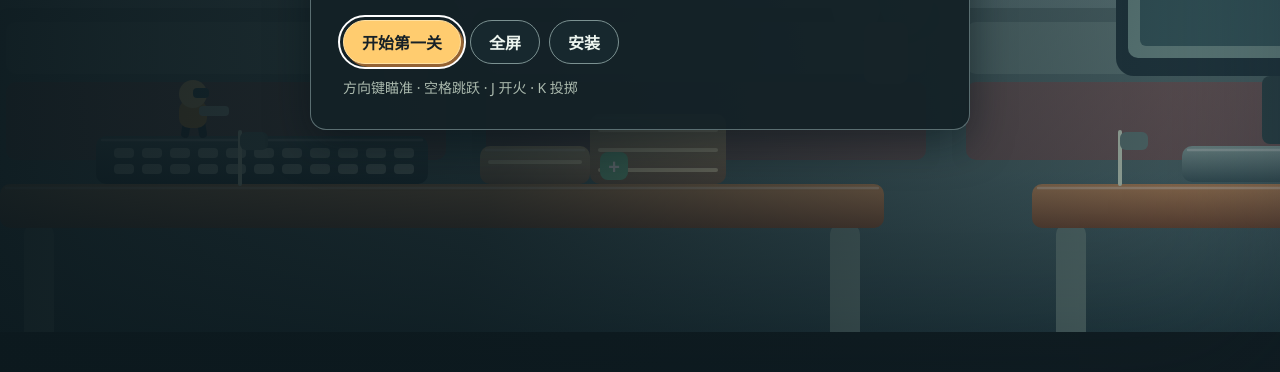
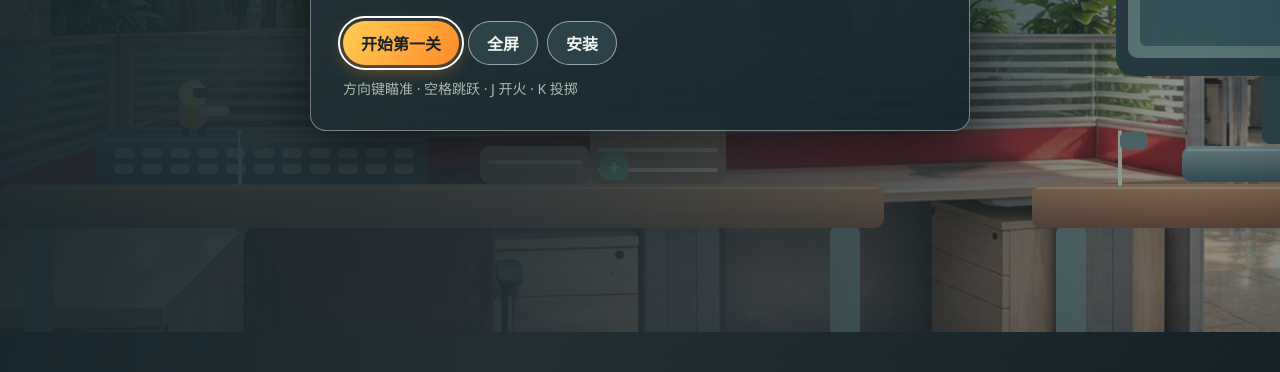
Before and after one commit to BradlyTomsett/SiactDemonHunter, a plain HTML site: page index.html in a window 1280 px wide. Shown: the part 428-800 px from the top of the page. Drawn offline with Linux system fonts and the light colour scheme; animation ran at ten frames a second.

Commit message:
Refresh office visuals and add new scenes and boss moves

```diff
--- a/src/levels.mjs
+++ b/src/levels.mjs
@@ -34,7 +34,7 @@ export const ENEMIES = {
 export const BOSS = {
   health: 60, width: 58, height: 48, label: '6狗',
   trigger: 340, arenaLeft: 320, arenaRight: 960, spawnX: 690, ground: 286,
-  intro: 1.5, warning: 1, dashSpeed: 250, dashDuration: 1.1,
+  intro: 3.0, warning: 1, dashSpeed: 250, dashDuration: 1.1,
   waveSpeed: 175, recovery: 1.1, damage: 1,
 };
 
@@ -72,8 +72,8 @@ const cp = (c, x) => c.checkpoints.push({ x, y: GROUND });
 const hint = (c, x, text) => c.hints.push({ x, text });
 const decorate = (c, x, y, kind) => c.decoration.push({ x, y, kind });
 
-// ── 1/6 键盘区：教学，平坦 + 一个断口 + 首个陷阱 ────────────────────────────
-const ch1 = createChapter('ch1', '第一关 · 1/6 键盘区', 2300, '从键盘旁出发');
+// ── 1/9 键盘区：教学，平坦 + 一个断口 + 首个陷阱 ────────────────────────────
+const ch1 = createChapter('ch1', '第一关 · 1/9 键盘区', 2300, '从键盘旁出发');
 ch1.spawn = { x: 88, y: 262 };
 desk(ch1, 0, 442);
 keyboard(ch1, 48, 262, 166, 24);
@@ -101,8 +101,8 @@ hint(ch1, 700, '前方有巡逻怪，按住开火可以连发');
 hint(ch1, 1126, '高处的平台能省一段路');
 hint(ch1, 1520, '红色区域会伤人，跳过去');
 
-// ── 2/6 书堆迷宫：纵向爬升 + 射击怪 ────────────────────────────────────────
-const ch2 = createChapter('ch2', '第一关 · 2/6 书堆迷宫', 3300, '堆叠的文件与书本');
+// ── 2/9 书堆迷宫：纵向爬升 + 射击怪 ────────────────────────────────────────
+const ch2 = createChapter('ch2', '第一关 · 2/9 书堆迷宫', 3300, '堆叠的文件与书本');
 desk(ch2, 0, 910);
 books(ch2, 320, 250, 56, 36);
 books(ch2, 376, 214, 56, 36);
@@ -142,8 +142,8 @@ hint(ch2, 1500, '爬得越高，弹药越强');
 hint(ch2, 2100, '前方是 6 狗，经过旗帜后准备战斗');
 hint(ch2, 2600, '击败 6 狗才能离开，小心从天上掉落的东西');
 
-// ── 3/6 线缆区：放电陷阱 + 飞怪 + 断崖 ────────────────────────────────────
-const ch3 = createChapter('ch3', '第一关 · 3/6 显示器线缆区', 2700, '缠绕的线与漏电');
+// ── 3/9 线缆区：放电陷阱 + 飞怪 + 断崖 ────────────────────────────────────
+const ch3 = createChapter('ch3', '第一关 · 3/9 显示器线缆区', 2700, '缠绕的线与漏电');
 desk(ch3, 0, 290);
 desk(ch3, 390, 390);
 desk(ch3, 880, 430);
@@ -179,8 +179,8 @@ hint(ch3, 1400, '检查点每走一段就有一个');
 hint(ch3, 1900, '离显示器越近，线越乱');
 hint(ch3, 2300, '前方就是桌缝');
 
-// ── 4/6 咖啡区：湿滑地面 + 混合敌人 ──────────────────────────────────────
-const ch4 = createChapter('ch4', '第一关 · 4/6 咖啡渍区', 2800, '泼洒的咖啡与湿滑的桌面');
+// ── 4/9 咖啡区：湿滑地面 + 混合敌人 ──────────────────────────────────────
+const ch4 = createChapter('ch4', '第一关 · 4/9 咖啡渍区', 2800, '泼洒的咖啡与湿滑的桌面');
 desk(ch4, 0, 350);
 desk(ch4, 450, 710);
 desk(ch4, 1260, 430);
@@ -220,8 +220,8 @@ hint(ch4, 1250, '两处咖啡渍之间是安全区');
 hint(ch4, 1800, '飞怪会沿着咖啡的味道俯冲');
 hint(ch4, 2300, '最后一段了，检查点很密');
 
-// ── 5/6 抽屉军械库：高台攀爬 + 密集战斗 ──────────────────────────────────
-const ch5 = createChapter('ch5', '第一关 · 5/6 抽屉军械库', 2600, '抽屉里的武器与硬仗');
+// ── 5/9 抽屉军械库：高台攀爬 + 密集战斗 ──────────────────────────────────
+const ch5 = createChapter('ch5', '第一关 · 5/9 抽屉军械库', 2600, '抽屉里的武器与硬仗');
 desk(ch5, 0, 330);
 desk(ch5, 430, 300);
 desk(ch5, 800, 310);
@@ -258,8 +258,8 @@ hint(ch5, 1200, '穿过抽屉往上走，能绕开地面火力');
 hint(ch5, 1700, '弹药有限，用完会自动换回普通枪');
 hint(ch5, 2200, '打完这一批就是桌缝了');
 
-// ── 6/6 桌缝终局：Boss 竞技场 ────────────────────────────────────────────
-const ch6 = createChapter('ch6', '第一关 · 6/6 桌缝终局', 1800, '桌缝尽头的守卫');
+// ── 9/9 桌缝终局：Boss 竞技场 ────────────────────────────────────────────
+const ch6 = createChapter('ch6', '第一关 · 6/9 桌缝终局', 1800, '桌缝尽头的守卫');
 desk(ch6, 0, 240);
 desk(ch6, 300, 1500);
 decorate(ch6, 900, 286, 'monitor');
@@ -273,4 +273,32 @@ cp(ch6, 210);
 hint(ch6, 0, '把最后一发手榴弹留在这里');
 hint(ch6, 280, '它冲过来时跳起来躲开，落地的震波要跳过');
 
-export const LEVELS = [ch1, ch2, ch3, ch4, ch5, ch6];
+// 新增三个可通行场景：地面、显示器顶部与打印机。
+const floor = createChapter('floor', '第一关 · 6/9 办公室地面', 2100, '穿越工位与绿植');
+for (const [x,w] of [[0,620],[690,550],[1310,790]]) floor.platforms.push({ x, y: GROUND, w, h: 22, kind: 'floor' });
+crate(floor, 350, 256, 52); crate(floor, 960, 256, 50);
+patrol(floor, 820, 740, 900); gunner(floor, 1650); flyer(floor, 1500, 205, 1400, 1620);
+hazard(floor, 1100, 60, GROUND - 14, 'cable');
+health(floor, 580, 270); grenades(floor, 1370, 270); weapon(floor, 1820, 270, 'rapid');
+cp(floor, 150); cp(floor, 750); cp(floor, 1350); cp(floor, 1850);
+hint(floor, 0, '来到办公室地面，越过桌腿和线缆'); hint(floor, 1100, '警示条纹的区域会造成伤害');
+
+const monitor = createChapter('monitor', '第一关 · 7/9 显示器顶部', 1900, '攀过屏幕与线缆');
+for (const [x,w] of [[0,520],[600,540],[1220,680]]) monitor.platforms.push({ x, y: GROUND, w, h: 22, kind: 'monitorTop' });
+crate(monitor, 350, 256, 50); shelf(monitor, 800, 225, 100); crate(monitor, 1470, 256, 48);
+flyer(monitor, 720, 210, 640, 950); patrol(monitor, 1510, 1420, 1660);
+hazard(monitor, 1030, 55, GROUND - 14, 'cable');
+health(monitor, 640, 270); weapon(monitor, 1250, 270, 'pierce');
+cp(monitor, 120); cp(monitor, 640); cp(monitor, 1260); cp(monitor, 1680);
+hint(monitor, 0, '沿显示器顶部前进，小心屏幕间的空隙');
+
+const printer = createChapter('printer', '第一关 · 8/9 打印机', 1900, '穿越纸张与设备');
+for (const [x,w] of [[0,610],[690,530],[1300,600]]) printer.platforms.push({ x, y: GROUND, w, h: 22, kind: 'printerTop' });
+books(printer, 380, 258, 60, 28); crate(printer, 900, 256, 48); shelf(printer, 1500, 220, 100);
+gunner(printer, 850); patrol(printer, 1650, 1530, 1770); flyer(printer, 1100, 200, 1000, 1200);
+hazard(printer, 1450, 55, GROUND - 14, 'crumb');
+health(printer, 700, 270); grenades(printer, 1330, 270); weapon(printer, 1800, 270, 'heavy');
+cp(printer, 120); cp(printer, 740); cp(printer, 1350); cp(printer, 1740);
+hint(printer, 0, '踏上打印机顶盖，越过纸张和出纸口');
+
+export const LEVELS = [ch1, ch2, ch3, ch4, ch5, floor, monitor, printer, ch6];
--- a/src/render.mjs
+++ b/src/render.mjs
@@ -3,12 +3,21 @@ import { VIEW } from './levels.mjs';
 export function createRenderer(canvas) {
   const ctx = canvas.getContext('2d', { alpha: false });
   const { width: W, height: H } = VIEW;
-  const scale = 2;
+  const scale = 3;
+  const office = new Image();
+  office.src = './assets/office.jpg';
   canvas.width = W * scale; canvas.height = H * scale;
   const round = (x,y,w,h,r,color) => { ctx.fillStyle=color; ctx.beginPath(); ctx.roundRect(x,y,w,h,Math.max(0,Math.min(r,w/2,h/2))); ctx.fill(); };
   const oval = (x,y,rx,ry,color) => { ctx.fillStyle=color; ctx.beginPath(); ctx.ellipse(x,y,rx,ry,0,0,Math.PI*2); ctx.fill(); };
   const line = (x1,y1,x2,y2,color,width=1) => { ctx.strokeStyle=color; ctx.lineWidth=width; ctx.lineCap='round'; ctx.beginPath();ctx.moveTo(x1,y1);ctx.lineTo(x2,y2);ctx.stroke(); };
-  function background(camera) {
+  function background(camera, level) {
+    if (office.complete && office.naturalWidth) {
+      const width = 1200, offset = (camera * .12) % width;
+      for (let x = -offset; x < W; x += width) ctx.drawImage(office, x, 0, width, H);
+      ctx.fillStyle = "#18242a28"; ctx.fillRect(0, 0, W, H);
+      sceneDetails(level, camera);
+      return;
+    }
     const bg=ctx.createLinearGradient(0,0,0,H); bg.addColorStop(0,'#b0c8c6'); bg.addColorStop(.65,'#6c9091'); bg.addColorStop(1,'#354f54'); ctx.fillStyle=bg;ctx.fillRect(0,0,W,H);
     const shift=(camera*.15)%240;
     for(let x=-240-shift;x<W+240;x+=240) {
@@ -20,12 +29,25 @@ export function createRenderer(canvas) {
     }
     const shade=ctx.createLinearGradient(0,0,0,H);shade.addColorStop(0,'#ffffff18');shade.addColorStop(1,'#102f3c55');ctx.fillStyle=shade;ctx.fillRect(0,0,W,H);
   }
+  function sceneDetails(level, camera) {
+    const x = -(camera * .3 % 750);
+    if (level.id === 'floor') {
+      for (let i = -1; i < 2; i++) { const dx=x+i*750; round(dx+90,110,38,205,6,'#aab0aa'); round(dx+465,110,38,205,6,'#aab0aa'); round(dx+55,100,490,18,5,'#d7b587'); line(dx+100,112,dx+100,305,'#6d7675',4); }
+    } else if (level.id === 'monitor') {
+      for (let i=-1;i<3;i++) { const dx=x+i*420;round(dx+20,125,330,171,9,'#1a242b');round(dx+27,133,316,153,5,'#25637b');round(dx+39,145,90,7,3,'#66d5d3');round(dx+39,160,250,3,1,'#a3cfc5');round(dx+39,170,200,3,1,'#89b5b6');round(dx+39,180,235,3,1,'#89b5b6'); }
+    } else if (level.id === 'printer') {
+      for (let i=-1;i<3;i++) { const dx=x+i*460;round(dx+15,153,390,160,14,'#d8dfe0');round(dx+32,173,355,45,5,'#8c9a9e');round(dx+48,180,320,20,3,'#303e43');round(dx+66,126,230,60,3,'#fcfdf5');line(dx+86,145,dx+270,145,'#b6c3c4',2);line(dx+86,155,dx+240,155,'#b6c3c4',2);round(dx+316,230,55,28,4,'#94c8ba'); }
+    }
+  }
   function platform(p) {
-    const colors={desk:['#bd8b60','#754c37'],keyboard:['#547176','#253f4a'],books:['#dfc69c','#896a56'],stand:['#8daaa8','#3e5c63'],drawer:['#bd946c','#77533b'],crate:['#d8ad77','#90683f'],plank:['#caa67d','#785b40'],shelf:['#adbfbb','#5a7779']};
+    const colors={desk:['#bd8b60','#754c37'],keyboard:['#547176','#253f4a'],books:['#dfc69c','#896a56'],stand:['#8daaa8','#3e5c63'],drawer:['#bd946c','#77533b'],crate:['#d8ad77','#90683f'],plank:['#caa67d','#785b40'],shelf:['#adbfbb','#5a7779'],floor:['#e4d8bc','#a99a80'],monitorTop:['#58636b','#18242b'],printerTop:['#f8f8ef','#9ea8a7']};
     const [top,bottom]=colors[p.kind] || colors.desk;
     if(p.kind==='desk'){round(p.x+12,p.y+p.h-2,15,72,5,'#66817e');round(p.x+p.w-27,p.y+p.h-2,15,72,5,'#66817e');}
     const grad=ctx.createLinearGradient(0,p.y,0,p.y+p.h);grad.addColorStop(0,top);grad.addColorStop(1,bottom);round(p.x,p.y,p.w,p.h,Math.min(5,p.h/2),grad);
     line(p.x+3,p.y+2,p.x+p.w-3,p.y+2,'#ffffff55',1.2);
+    if(p.kind==='floor') { for(let x=p.x+60;x<p.x+p.w;x+=110) line(x,p.y+3,x,p.y+p.h-2,'#958b7c',1); }
+    if(p.kind==='monitorTop') { for(let x=p.x+35;x<p.x+p.w;x+=100) round(x,p.y+6,30,3,1,'#9db9b4'); }
+    if(p.kind==='printerTop') { for(let x=p.x+20;x<p.x+p.w;x+=45) line(x,p.y+6,x+27,p.y+6,'#899795',1); }
     if(p.kind==='keyboard') for(let x=p.x+9;x<p.x+p.w-8;x+=14)for(let y=p.y+6;y<p.y+p.h-4;y+=8)round(x,y,10,5,2,'#a1b8b2');
     if(p.kind==='books') for(let y=p.y+8;y<p.y+p.h-2;y+=10)line(p.x+5,y,p.x+p.w-5,y,'#f7e3bb',2);
     if(p.kind==='drawer')round(p.x+p.w/2-11,p.y+12,22,5,3,'#e4c399');
@@ -45,9 +67,11 @@ export function createRenderer(canvas) {
     ctx.save();ctx.translate(3,14);ctx.rotate(Math.atan2(p.aimY,p.aimX*p.facing));round(0,-2,15,5,2,'#b7c9c0');if(p.flash>0)oval(18,0,5,4,'#ffdf79');ctx.restore();ctx.restore();
   }
   function enemy(e,t){if(!e.health)return;const color=e.flash?'#ffe8d4':e.type==='gunner'?'#5d8795':e.type==='flyer'?'#a26c91':'#b66383';oval(e.x+e.w/2,e.y+e.h*.58,e.w*.48,e.h*.42,color);oval(e.x+e.w/2,e.y+e.h*.33,e.w*.38,e.h*.32,color);oval(e.x+(e.direction<0?7:e.w-7),e.y+e.h*.38,2.5,2.5,'#fff4c3');if(e.type==='flyer'){oval(e.x+1,e.y+6,7,3,'#d7a1be');oval(e.x+e.w-1,e.y+6,7,3,'#d7a1be');}else{line(e.x+5,e.y+e.h-3,e.x+3,e.y+e.h,'#493847',4);line(e.x+e.w-5,e.y+e.h-3,e.x+e.w-3,e.y+e.h,'#493847',4);}}
-  function dog(b){
+  function dog(b, t){
     if(!b || ['waiting','defeated'].includes(b.state))return;
-    ctx.save();ctx.translate(b.x+b.w/2,b.y);ctx.scale(-b.direction,1);if(b.state==='dying')ctx.globalAlpha=Math.max(0,b.timer/.8);
+    ctx.save();ctx.translate(b.x+b.w/2,b.y);ctx.scale(-b.direction,1);
+    const bob = b.state==='intro' ? Math.sin(t*6)*2 : b.state==='dash' ? Math.sin(t*23)*2 : b.state==='leap' ? -2 : Math.sin(t*4); ctx.translate(0,bob);
+    if(b.state==='dying')ctx.globalAlpha=Math.max(0,b.timer/.8);
     const fur=b.flash?'#fff2df':'#bd8357';
     oval(0,32,25,15,'#8b5e43'); oval(0,28,24,14,fur);
     line(-15,36,-17,46,'#77503a',7);line(13,36,15,46,'#77503a',7);
@@ -56,12 +80,15 @@ export function createRenderer(canvas) {
     oval(0,23,11,8,'#f0d3af');oval(0,20,4,3,'#342521');line(0,23,0,27,'#704737',1);line(-4,28,4,28,'#704737',1);
     ctx.strokeStyle='#ff7900';ctx.lineWidth=4;ctx.lineCap='round';ctx.beginPath();ctx.arc(0,10,19,Math.PI*1.05,Math.PI*1.95);ctx.stroke();
     round(-21,9,6,13,3,'#ff8300');round(15,9,6,13,3,'#ff8300');oval(-17,19,4,4,'#ffae32');oval(17,19,4,4,'#ffae32');
+    if(b.state==='intro') { line(-26,-4,-20,1,'#fff3a0',2); line(25,-3,20,1,'#fff3a0',2); line(-28,6,-23,7,'#ffb229',2); }
+    if(b.state==='warnLeap'){line(-30,-8,30,-8,'#ffdd73',2);}
     ctx.restore();
+    if(b.state==='intro'){round(b.x-28,b.y-31,114,20,9,'#251b19dd');ctx.fillStyle='#ffd37a';ctx.font='bold 10px sans-serif';ctx.textAlign='center';ctx.fillText('看我的橙色耳机！',b.x+b.w/2,b.y-17);}
     if(b.speech>0){const x=b.x+b.w/2;round(x-48,b.y-27,96,19,8,'#fff7df');ctx.fillStyle='#503323';ctx.font='bold 10px sans-serif';ctx.textAlign='center';ctx.fillText('感谢骡子爹',x,b.y-14);}
   }
   function dropping(d){ctx.save();ctx.translate(d.x,d.y);oval(9,14,9,4,'#754023');oval(9,10,7,5,'#92512b');oval(10,6,5,4,'#a66332');oval(11,3,3,3,'#b77840');oval(7,10,1.2,1.2,'#fff1d2');oval(12,10,1.2,1.2,'#fff1d2');ctx.restore();}
   return function render(game){
-    ctx.setTransform(scale,0,0,scale,0,0);background(game.camera);ctx.save();ctx.translate(-game.camera,0);
+    ctx.setTransform(scale,0,0,scale,0,0);background(game.camera,game.level);ctx.save();ctx.translate(-game.camera,0);
     for(const d of game.level.decoration) decoration(d);
     for(const p of game.level.platforms) platform(p);
     for(const h of game.level.hazards){
@@ -76,7 +103,7 @@ export function createRenderer(canvas) {
     for(const [i,c] of game.level.checkpoints.entries()){line(c.x,c.y-26,c.x,c.y,'#d7e8d4',2);round(c.x,c.y-26,14,9,3,i<=game.checkpoint?'#72e5ad':'#678483');}
     if(!game.level.boss || game.boss?.state==='defeated'){const e=game.level.exit;round(e.x-4,e.y-4,e.w+8,e.h+4,9,'#bbdbc4');round(e.x,e.y,e.w,e.h,7,'#416e68');ctx.fillStyle='#fff7d4';ctx.font='bold 10px sans-serif';ctx.textAlign='center';ctx.fillText('出口',e.x+e.w/2,e.y-8);}
     for(const s of game.supplies){if(s.taken)continue;round(s.x,s.y+Math.sin(game.elapsed*5)*2,s.w,s.h,4,s.type==='grenade'?'#e6b36f':s.type?'#83b2d0':'#79caa0');ctx.fillStyle='#fff';ctx.font='bold 10px sans-serif';ctx.textAlign='center';ctx.fillText(({grenade:'雷',spread:'散',pierce:'穿',rapid:'疾',heavy:'重'})[s.type]||'+',s.x+7,s.y+11);}
-    for(const e of game.enemies)enemy(e,game.elapsed);dog(game.boss);
+    for(const e of game.enemies)enemy(e,game.elapsed);dog(game.boss,game.elapsed);
     for(const d of game.droppings) if(!d.destroyed)dropping(d);
     for(const w of game.waves)round(w.x,w.y,w.w,w.h,5,'#ffb762');
     for(const s of game.enemyShots)oval(s.x+3,s.y+3,4,4,'#ff8b62');
--- a/style.css
+++ b/style.css
@@ -208,3 +208,14 @@ h1 span { color: var(--amber); }
 .primary, .secondary, .pause { border-radius:999px; }
 
 .rotate-install { margin-top: 20px; min-width: 120px; }
+
+/* 鲜明的办公室配色与半透明游戏界面 */
+:root { --amber: #ffad3b; }
+.overlay { background: linear-gradient(105deg,#14242af2 0%,#253238dd 48%,#26323844 100%); }
+.panel { background: linear-gradient(145deg,#243439f5,#16262df2); border:1px solid #ffffff66; border-top:4px solid #f0443c; box-shadow:0 18px 60px #0008; }
+.chapter { color:#ffbf54; letter-spacing:.12em; }
+h1 span { color:#ffb231; text-shadow:0 2px 20px #ff8c3055; }
+.hud-left { background:#1b2a30dc; border:1px solid #ffffff77; border-left:4px solid #f0443c; backdrop-filter:blur(10px); }
+.primary { background:linear-gradient(120deg,#ffcd55,#ff8b27); border:0; box-shadow:0 5px 18px #ff902b66; }
+.secondary,.pause { background:#30464cd9; border:1px solid #d7e8df99; }
+.hint { border-radius:9px; border-left:3px solid #ffb23b; }
--- a/sw.js
+++ b/sw.js
@@ -1,5 +1,5 @@
-const CACHE = 'sdh-v5';
-const ASSETS = ['./', './index.html', './style.css', './manifest.webmanifest', './icons/icon-192.png', './icons/icon-512.png', './src/main.mjs', './src/game.mjs', './src/input.mjs', './src/levels.mjs', './src/render.mjs'];
+const CACHE = 'sdh-v6';
+const ASSETS = ['./', './index.html', './style.css', './assets/office.jpg', './manifest.webmanifest', './icons/icon-192.png', './icons/icon-512.png', './src/main.mjs', './src/game.mjs', './src/input.mjs', './src/levels.mjs', './src/render.mjs'];
 self.addEventListener('install', event => {
   event.waitUntil(caches.open(CACHE).then(cache => cache.addAll(ASSETS)).then(() => self.skipWaiting()));
 });
```
Also changed, not shown: src/game.mjs (+14 -3 lines), assets/office.jpg (added).
